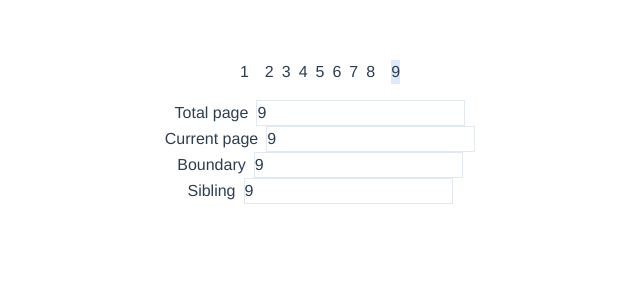
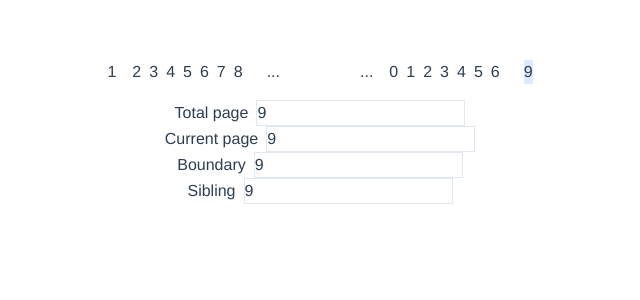
Before and after one commit to khoufstudio/vue-simple-pagination, a Vue app: page / in a window 1280 px wide. Shown: the top 300 px of the page, without its empty margins (320-960 px from the left). Built offline with nearby package versions, Linux system fonts and the light colour scheme.

Commit message:
add boundary

```diff
--- a/src/components/SimplePagination.vue
+++ b/src/components/SimplePagination.vue
@@ -13,9 +13,25 @@ const sibling = ref<number>(9)
     <!-- first button -->
     <button :class="[currentPage === 1 ? 'bg-blue-100' : '']" v-if="totalPage > 0">1</button>
 
+    <!-- boundary for first button -->
+    <div v-for="x in (boundary + 1)" :key="x">
+      <button :class="[currentPage === x ? 'bg-blue-100' : '']" v-if="x > 1 && x < totalPage">{{ x }}</button>
+    </div>
+
+    <!-- three dot after first boundary -->
+    <p>...</p>
+
     <!-- rest buttons  -->
     <div v-for="x in totalPage" :key="x">
-      <button :class="[currentPage === x ? 'bg-blue-100' : '']" v-if="x > 1 && x < totalPage">{{ x }}</button>
+      <button :class="[currentPage === x ? 'bg-blue-100' : '']" v-if="x > (1 + boundary) && x < totalPage">{{ x }}</button>
+    </div>
+
+    <!-- three dot after last boundary -->
+    <p>...</p>
+
+    <!-- boundary for last button -->
+    <div v-for="x in (boundary + 1)" :key="x">
+      <button :class="[currentPage === totalPage - (boundary - (x - 2)) ? 'bg-blue-100' : '']" v-if="x > 1 && x < totalPage">{{ totalPage - (boundary - (x - 2)) }}</button>
     </div>
 
     <!-- last button -->
```
